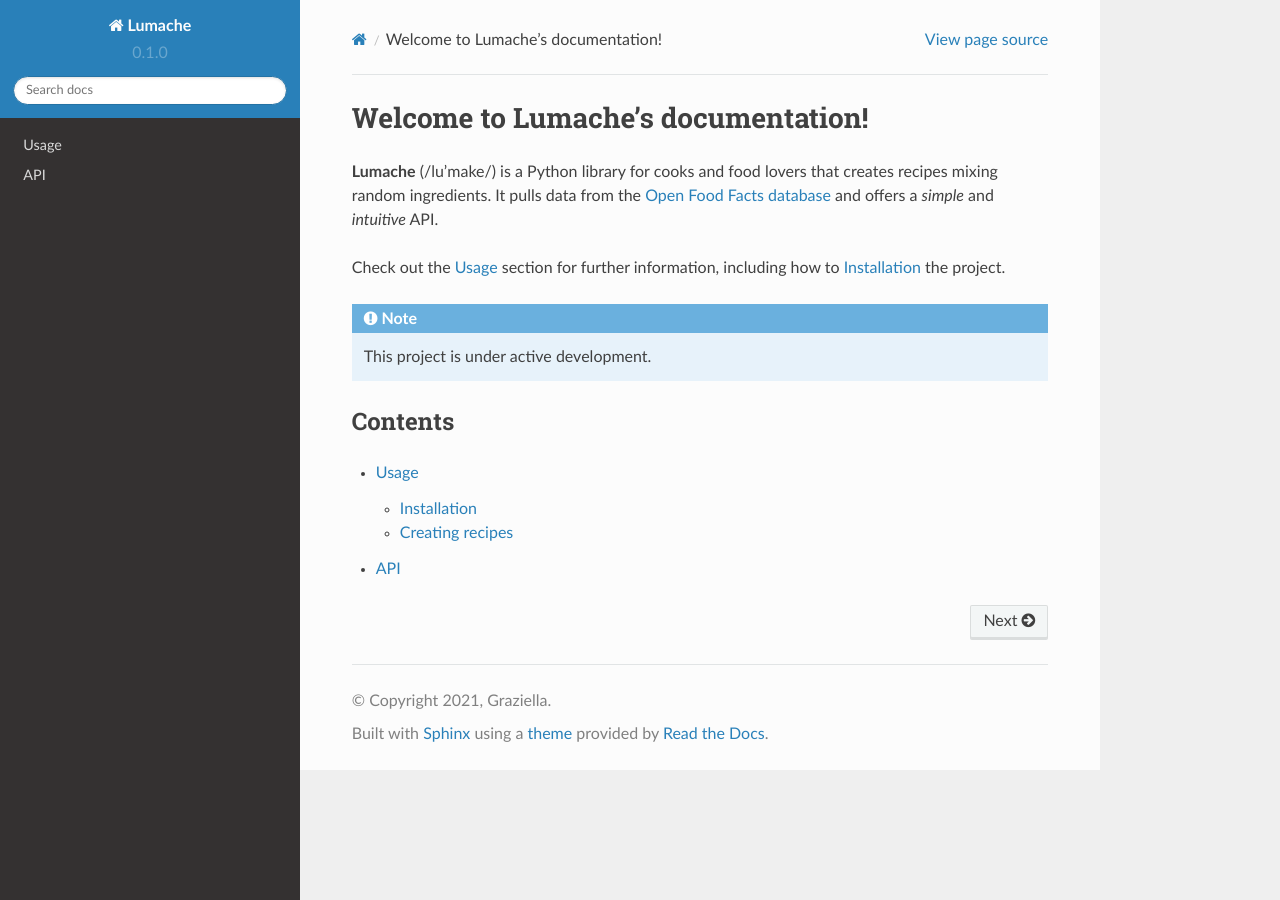
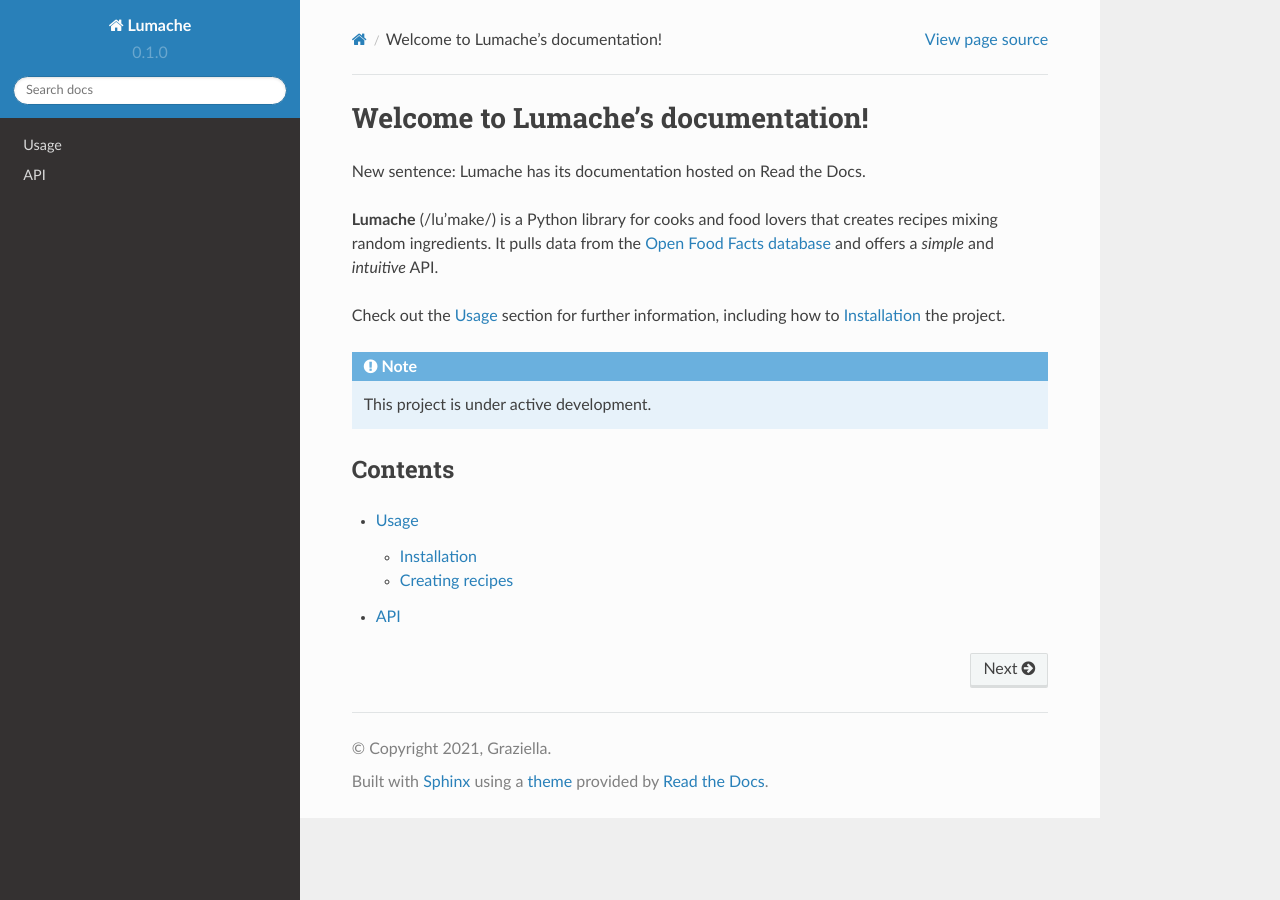
Before and after one commit to hongying11111/Hongying-HF-Test, a Sphinx documentation site: the page built from docs/source/index.rst, in a window 1280 px wide. Built offline with Sphinx 7.4.7 and the Read the Docs theme 2.0.0, drawn with Linux system fonts in a browser that asks for light colours.

Commit message:
Update index.rst
Added a new sentence "Lumache has its documentation hosted on Read the Docs."

```diff
--- a/docs/source/index.rst
+++ b/docs/source/index.rst
@@ -1,5 +1,7 @@
 Welcome to Lumache's documentation!
 ===================================
+
+New sentence: Lumache has its documentation hosted on Read the Docs.
 
 **Lumache** (/lu'make/) is a Python library for cooks and food lovers
 that creates recipes mixing random ingredients.
```
